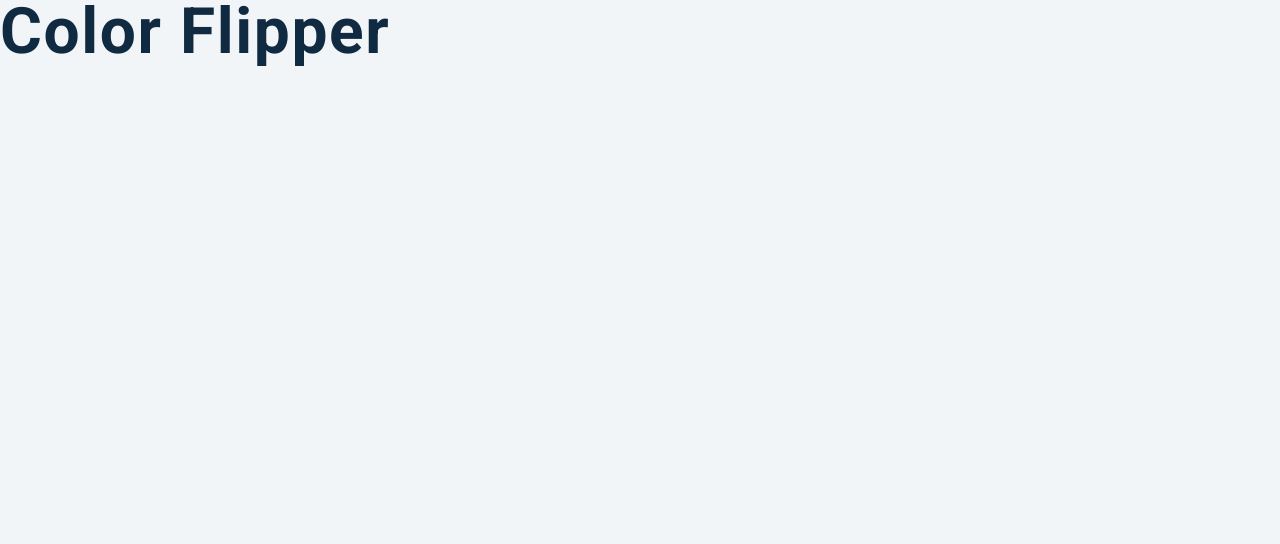
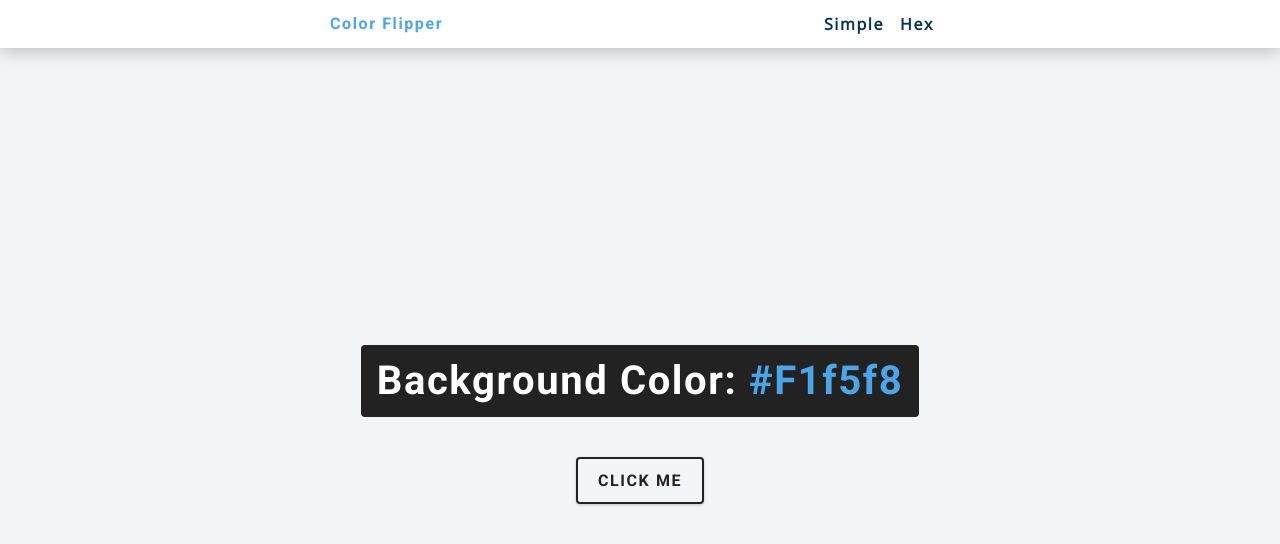
Before and after one commit to Tino73/ColorFlipper, a plain HTML site: page index.html in a window 1280 px wide. Drawn offline with nearby package versions, Linux system fonts and the light colour scheme.

Commit message:
Finished simple colors

```diff
--- a/app.js
+++ b/app.js
@@ -1 +1,16 @@
 const colors = ["green", "red", "rgba(133,122,200)", "#f15025"];
+
+const btn = document.getElementById('btn');
+const color = document.querySelector('.color');
+
+btn.addEventListener('click', function(){
+    // get random number between 0 - 3 colors[0-1-2-3]
+    const randomNumber = getRandomNumber();
+    console.log(randomNumber);
+    document.body.style.backgroundColor = colors[randomNumber];
+    color.textContent = colors[randomNumber];
+});
+
+function getRandomNumber(){
+    return Math.floor(Math.random()*colors.length);
+}
--- a/index.html
+++ b/index.html
@@ -9,7 +9,23 @@
     <link rel="stylesheet" href="styles.css" />
   </head>
   <body>
-    <h1>color flipper</h1>
+    <nav>
+      <div class="nav-center">
+        <h4> color flipper </h4>
+        <ul class="nav-links">
+          <li><a href="index.html>">simple</a></li>
+          <li><a href="hex.html">hex</a></li>
+        </ul>
+      </div>
+    </nav>
+    <main>
+      <div class="container">
+        <h2>background color: <span class="color">
+          #f1f5f8
+        </span></h2>
+        <button class="btn btn-hero" id="btn">click me</button>
+      </div>
+    </main>
     <!-- javascript -->
     <script src="app.js"></script>
   </body>
```
